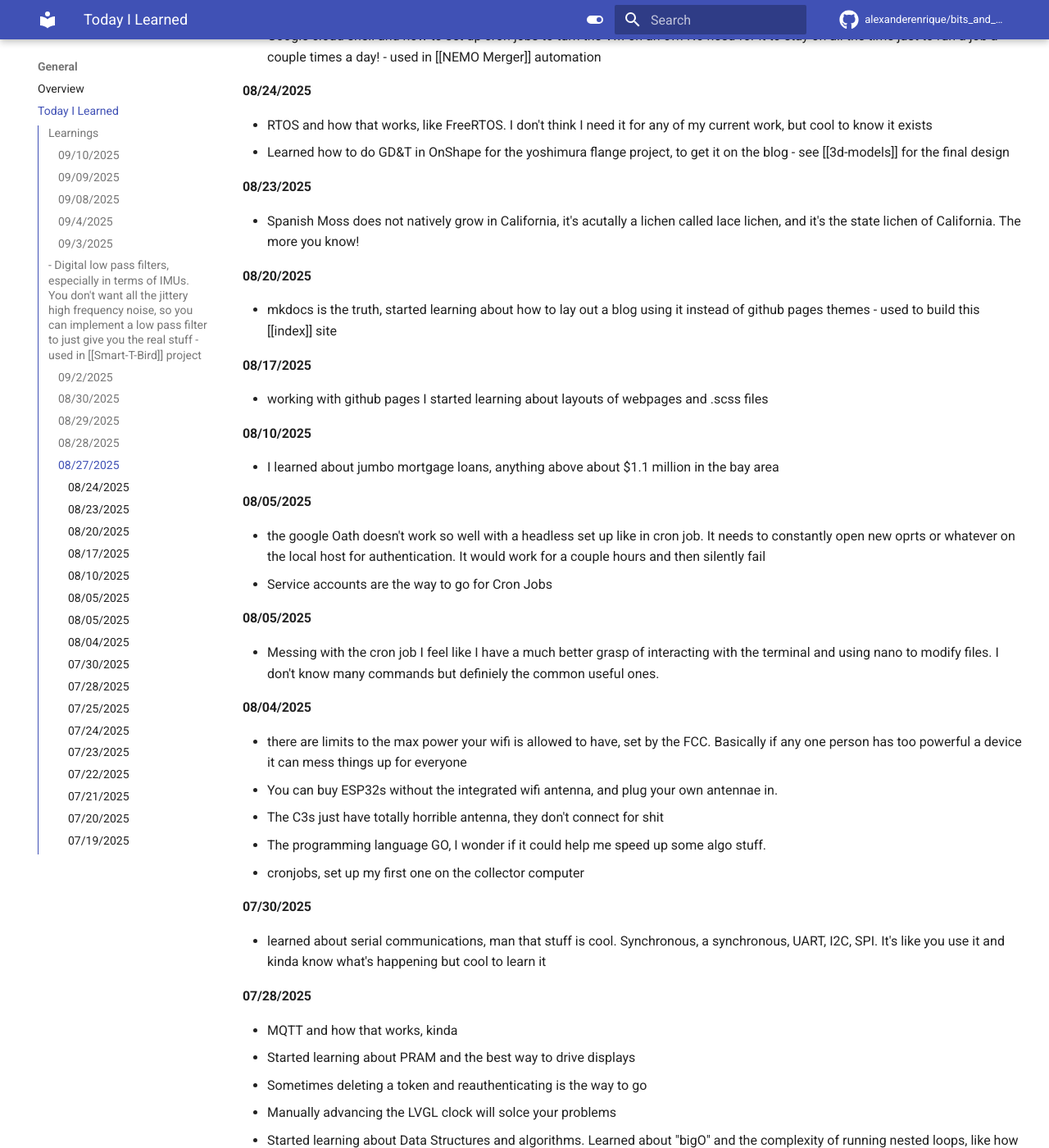
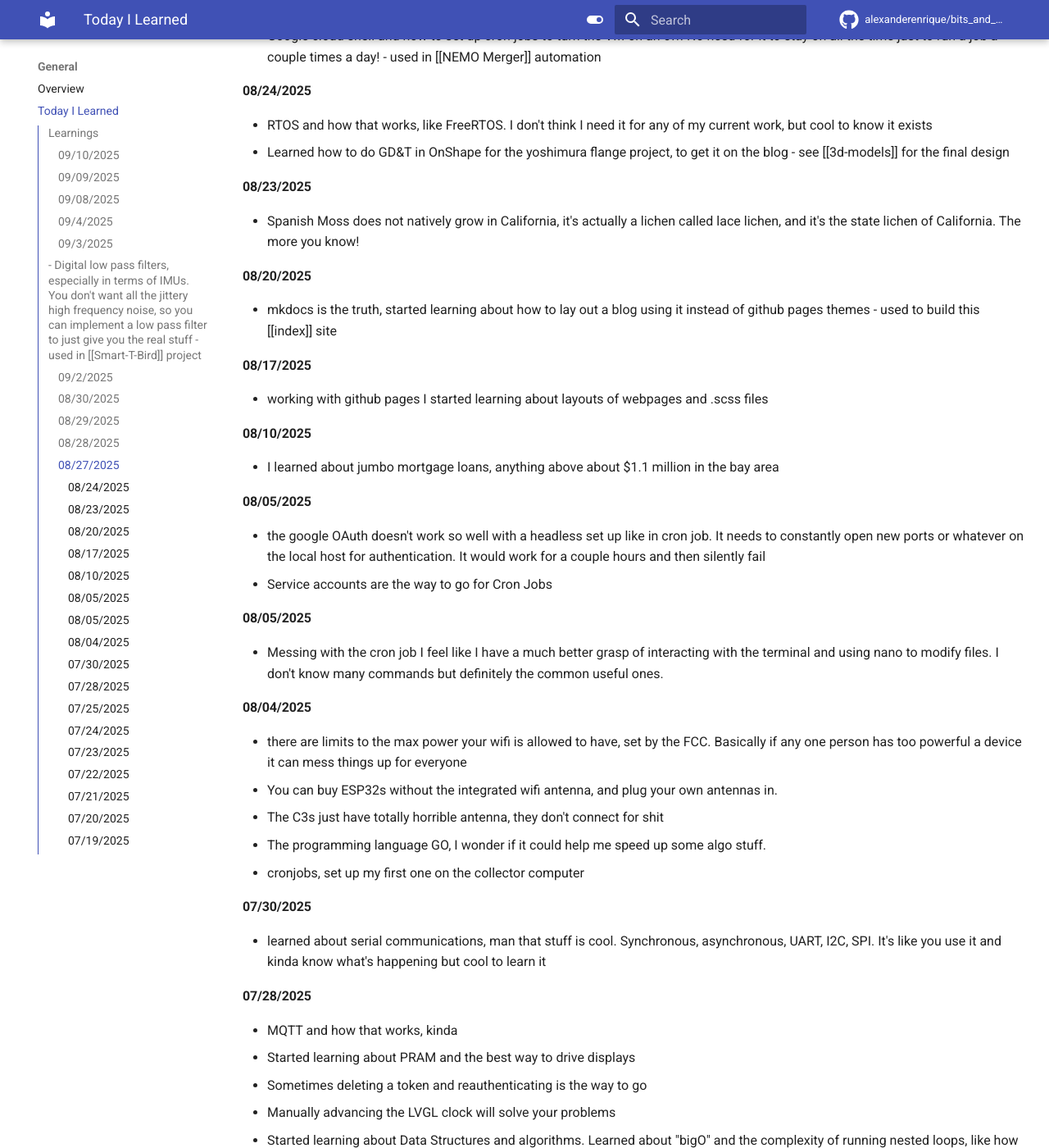
Before and after one commit to alexanderenrique/alexanderenrique.github.io, an MkDocs documentation site: the page built from docs/general/Today-I-Learned.md, in a window 1280 px wide and 1400 px high, scrolled down 1886 px. Shown: the whole window at 82% size. Built offline with MkDocs 1.6.1 and Material for MkDocs 9.7.7, drawn with Linux system fonts in a browser that asks for light colours; comment, search, counter and statistics services are not loaded; some of the changed text lies outside the part shown.

Commit message:
obsidian linking, spelling

```diff
--- a/docs/general/Today-I-Learned.md
+++ b/docs/general/Today-I-Learned.md
@@ -12,16 +12,16 @@
 ## Learnings
 
 ### 09/10/2025
-- When you manually start a google VM, you are using one set of permissions. When you cloud scheduler starts it using the SA (Service Account) it has a different set of permissions. And he SA needs to have the priveledges to say get credentials from GCP
+- When you manually start a google VM, you are using one set of permissions. When you cloud scheduler starts it using the SA (Service Account) it has a different set of permissions. And the SA needs to have the privileges to say get credentials from GCP
 - Also learned that at Harvard, if you work more than you job, you can get paid up to 1.25X your salary. Gonna be using that in the future.
 
 ### 09/09/2025
 - How to download and install modules from a tar.gz. file. Still don't really understand what they are, but there's tar balls and such?
-- You really do need to us Oath to schedule vm cron jobs in google cloud scheduler
+- You really do need to use OAuth to schedule vm cron jobs in google cloud scheduler
   - sub bullet point, sometimes you need to slow down and use your brain
 
 ### 09/08/2025
-- TSL over MQTT and how the CA credentialing works. Security will always be a whole thing on computers huh?
+- TLS over MQTT and how the CA credentialing works. Security will always be a whole thing on computers huh?
 - Learned about public and private I.P. addresses. Just because you can ping an address, doesn't mean you can access a specific port (like 8883 for SSL MQTT or 1833 for not-secure MQTT)
 
 ### 09/4/2025
@@ -57,7 +57,7 @@
 
 
 #### 08/23/2025
-- Spanish Moss does not natively grow in California, it's acutally a lichen called lace lichen, and it's the state lichen of California. The more you know!
+- Spanish Moss does not natively grow in California, it's actually a lichen called lace lichen, and it's the state lichen of California. The more you know!
 
 #### 08/20/2025
 - mkdocs is the truth, started learning about how to lay out a blog using it instead of github pages themes - used to build this [[index]] site
@@ -70,39 +70,39 @@
 
 
 #### 08/05/2025
-- the google Oath doesn't work so well with a headless set up like in cron job. It needs to constantly open new oprts or whatever on the local host for authentication. It would work for a couple hours and then silently fail
+- the google OAuth doesn't work so well with a headless set up like in cron job. It needs to constantly open new ports or whatever on the local host for authentication. It would work for a couple hours and then silently fail
 - Service accounts are the way to go for Cron Jobs
 
 #### 08/05/2025
-- Messing with the cron job I feel like I have a much better grasp of interacting with the terminal and using nano to modify files. I don't know many commands but definiely the common useful ones.
+- Messing with the cron job I feel like I have a much better grasp of interacting with the terminal and using nano to modify files. I don't know many commands but definitely the common useful ones.
 
 #### 08/04/2025
 - there are limits to the max power your wifi is allowed to have, set by the FCC. Basically if any one person has too powerful a device it can mess things up for everyone
-- You can buy ESP32s without the integrated wifi antenna, and plug your own antennae in.
+- You can buy ESP32s without the integrated wifi antenna, and plug your own antennas in.
 - The C3s just have totally horrible antenna, they don't connect for shit
 - The programming language GO, I wonder if it could help me speed up some algo stuff.
 - cronjobs, set up my first one on the collector computer
 
 #### 07/30/2025
-- learned about serial communications, man that stuff is cool. Synchronous, a synchronous, UART, I2C, SPI. It's like you use it and kinda know what's happening but cool to learn it
+- learned about serial communications, man that stuff is cool. Synchronous, asynchronous, UART, I2C, SPI. It's like you use it and kinda know what's happening but cool to learn it
 
 #### 07/28/2025
 - MQTT and how that works, kinda
 - Started learning about PRAM and the best way to drive displays
 - Sometimes deleting a token and reauthenticating is the way to go
-- Manually advancing the LVGL clock will solce your problems
+- Manually advancing the LVGL clock will solve your problems
 - Started learning about Data Structures and algorithms. Learned about "bigO" and the complexity of running nested loops, like how that increases exponentially
-- Kinda started on recursive algorithms but those my my head in a knot
+- Kinda started on recursive algorithms but those tie my head in a knot
 
 #### 07/25/2025
 - reflecting on a past learning, I got all mad at the higher ups because they weren't doing shit, but sometimes the higher ups are also fed up because their higher ups aren't doing shit. So while it's important for your voice to be heard, maybe give them the benefit of the doubt. Maybe.
 
 #### 07/24/2025
-- learned about glancing angle xray spectroscopy for very thin films
+- learned about glancing angle x-ray spectroscopy for very thin films
 
 
 #### 07/23/2025
-- in PlatformIO and C/C++ header files are a lot like modules in python. Or like utils so that's where you put stuf you want to use globally
+- in PlatformIO and C/C++ header files are a lot like modules in python. Or like utils so that's where you put stuff you want to use globally
 - I think I learned about build flags, but not sure I get it yet
 - if there's errors in your IDE and lots of red lines it probably means your shit is broken
 - learned about MISO, MOSI, IRQ, and general SPI interface stuff
```
Also changed, not shown: other parts of docs/general/Today-I-Learned.md (+3 -3 lines), docs/microelectronics/Smart-T-Bird.md (+20 -19 lines), docs/wrenching/3d-models.md (+3 -3 lines), docs/wrenching/thunderbird-restoration.md (+19 -16 lines).
